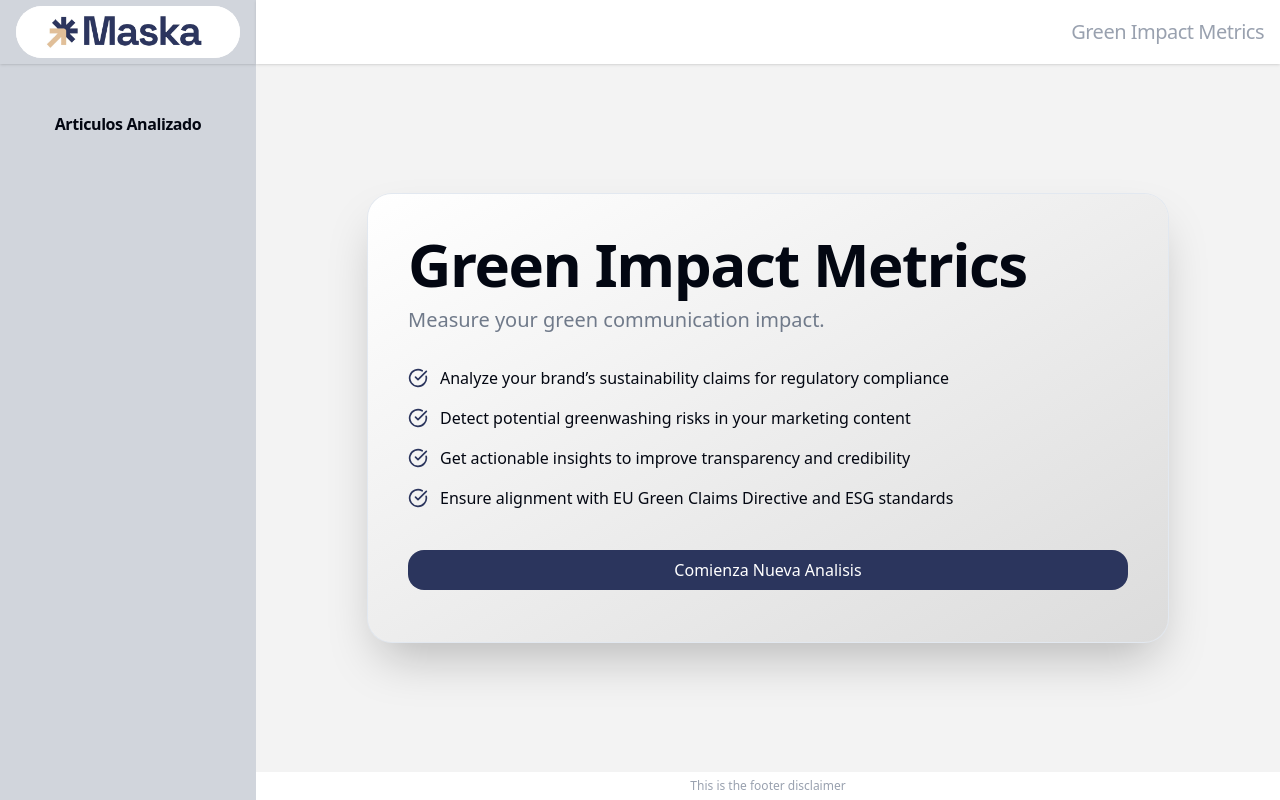
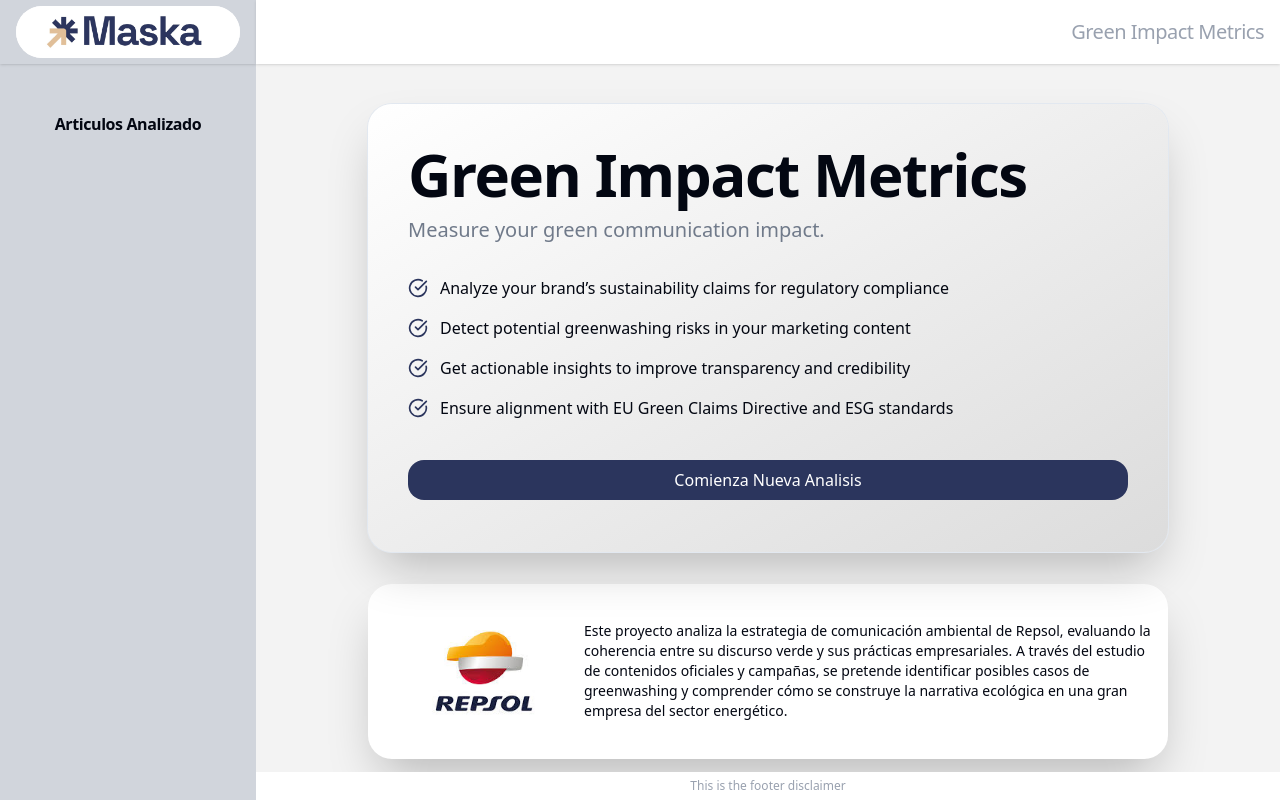
Before and after one commit to thelore85/pj-green-washer, a React (Vite) app: page / in a window 1280 px wide. Built offline with nearby package versions, Linux system fonts and the light colour scheme.

Commit message:
repsol card disclaimer

```diff
--- a/src/components/cards/HeroCard.tsx
+++ b/src/components/cards/HeroCard.tsx
@@ -2,6 +2,7 @@ import { useStore } from '@/store/appStore'
 import Button from '../cta/Buttons'
 import { CheckCircle } from 'lucide-react'
 import { CLAIM_CARD_DB } from '@/lib/db'
+import repsolLogo from '@/assets/logos/repsol.jpeg'
 
 export default function BackupCard() {
   const cardSelected = useStore((state) => state.articleSelected)
@@ -28,6 +29,7 @@ export default function BackupCard() {
   if (!cardSelected) {
     return (
       <div className="flex h-full items-center overflow-auto p-4 md:py-10">
+        <div className="m-auto">
           <div className="from-card to-muted ring-border relative m-auto w-full max-w-[800px] rounded-3xl bg-gradient-to-br p-10 shadow-2xl ring-1">
             <h2 className="text-foreground mb-3 text-6xl font-extrabold tracking-tight">Green Impact Metrics</h2>
             <h3 className="text-muted-foreground mb-8 text-xl font-medium">Measure your green communication impact.</h3>
@@ -45,6 +47,16 @@ export default function BackupCard() {
               Comienza Nueva Analisis
             </Button>
           </div>
+
+          {/* Repsol card  */}
+          <div className="bg-card m-auto mt-8 flex w-full max-w-[800px] items-center rounded-3xl p-4 shadow-2xl">
+            <img src={repsolLogo} width="200" />
+            <p className="text-sm">
+              Este proyecto analiza la estrategia de comunicación ambiental de Repsol, evaluando la coherencia entre su discurso verde y sus prácticas empresariales. A través del estudio de contenidos
+              oficiales y campañas, se pretende identificar posibles casos de greenwashing y comprender cómo se construye la narrativa ecológica en una gran empresa del sector energético.
+            </p>
+          </div>
+        </div>
       </div>
     )
   }
```
Also changed, not shown: src/assets/logos/repsol.jpeg (added). Lines whose indentation alone changed are shown as unchanged.
